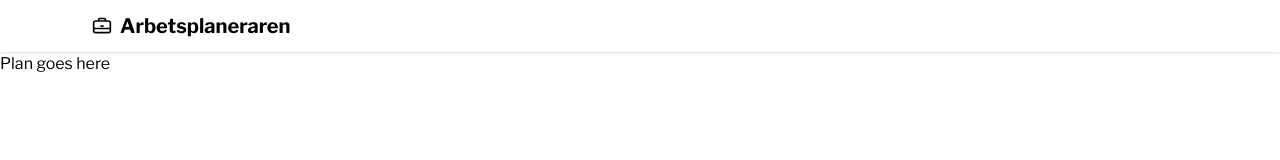
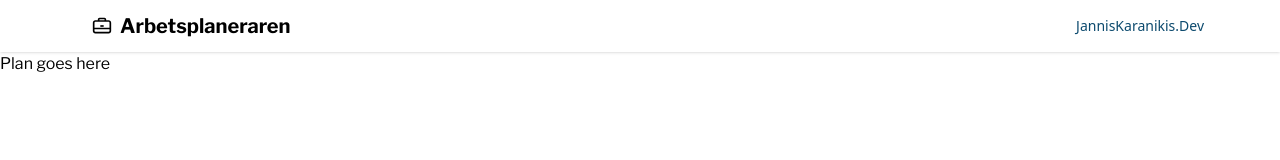
Before and after one commit to JannisK89/jobplanner, a Next.js app: page /plan in a window 1280 px wide. Shown: the top 160 px of the page. Built offline with nearby package versions, Linux system fonts and the light colour scheme; a web font is replaced by a local one.

Commit message:
header jkdev link

```diff
--- a/src/app/components/header.tsx
+++ b/src/app/components/header.tsx
@@ -3,10 +3,17 @@ import { CgBriefcase } from 'react-icons/cg'
 
 export default function Header() {
   return (
-    <header className="w-full p-3 shadow">
-      <Link className="text-xl ml-20 flex gap-2 items-center" href="/">
+    <header className="w-full p-3 shadow flex justify-between items-center">
+      <Link className="text-xl md:ml-20 flex gap-2 items-center" href="/">
         <CgBriefcase />
         <h1 className="font-bold">Arbetsplaneraren</h1>
+      </Link>
+      <Link
+        className=" text-xs md:text-sm md:mx-16 mx-2 text-sky-900 hover:text-blue-600 transition-colors duration-800 "
+        href="https://www.janniskaranikis.dev/"
+        target="_blank"
+      >
+        JannisKaranikis.Dev
       </Link>
     </header>
   )
```
